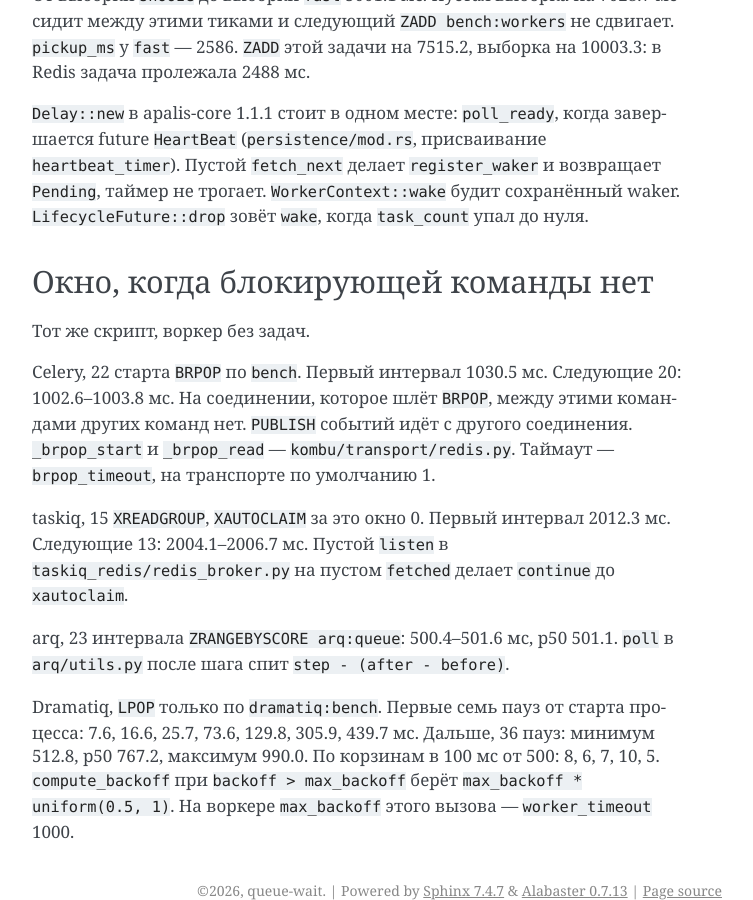
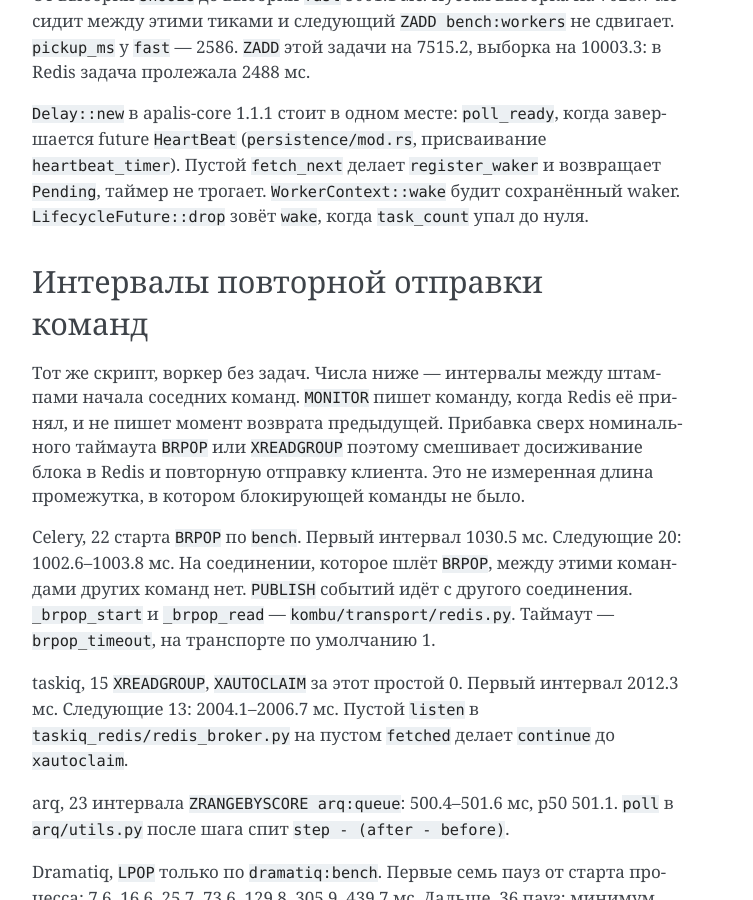
Before and after one commit to hewimetall/resurche_for_baground_tasks, a Sphinx documentation site: the page built from docs/reference/phase-series.md, in a window 1280 px wide and 900 px high, scrolled down 4874 px. Shown: the whole window, without its empty margins (388-1141 px from the left). Built offline with Sphinx 7.4.7, drawn with Linux system fonts in a browser that asks for light colours; some of the changed text lies outside the part shown.

Commit message:
Name the idle Redis intervals as re-issue gaps, not an uncovered window.
MONITOR stamps when a blocking command starts, not when the previous one returns, so the few milliseconds over the timeout mix Redis holding the block and the client sending the next command.

Co-authored-by: netromnik <hewimetall@users.noreply.github.com>

```diff
--- a/docs/reference/phase-series.md
+++ b/docs/reference/phase-series.md
@@ -128,13 +128,13 @@
 
 `Delay::new` в apalis-core 1.1.1 стоит в одном месте: `poll_ready`, когда завершается future `HeartBeat` (`persistence/mod.rs`, присваивание `heartbeat_timer`). Пустой `fetch_next` делает `register_waker` и возвращает `Pending`, таймер не трогает. `WorkerContext::wake` будит сохранённый waker. `LifecycleFuture::drop` зовёт `wake`, когда `task_count` упал до нуля.
 
-## Окно, когда блокирующей команды нет
+## Интервалы повторной отправки команд
 
-Тот же скрипт, воркер без задач.
+Тот же скрипт, воркер без задач. Числа ниже — интервалы между штампами начала соседних команд. `MONITOR` пишет команду, когда Redis её принял, и не пишет момент возврата предыдущей. Прибавка сверх номинального таймаута `BRPOP` или `XREADGROUP` поэтому смешивает досиживание блока в Redis и повторную отправку клиента. Это не измеренная длина промежутка, в котором блокирующей команды не было.
 
 Celery, 22 старта `BRPOP` по `bench`. Первый интервал 1030.5 мс. Следующие 20: 1002.6–1003.8 мс. На соединении, которое шлёт `BRPOP`, между этими командами других команд нет. `PUBLISH` событий идёт с другого соединения. `_brpop_start` и `_brpop_read` — `kombu/transport/redis.py`. Таймаут — `brpop_timeout`, на транспорте по умолчанию 1.
 
-taskiq, 15 `XREADGROUP`, `XAUTOCLAIM` за это окно 0. Первый интервал 2012.3 мс. Следующие 13: 2004.1–2006.7 мс. Пустой `listen` в `taskiq_redis/redis_broker.py` на пустом `fetched` делает `continue` до `xautoclaim`.
+taskiq, 15 `XREADGROUP`, `XAUTOCLAIM` за этот простой 0. Первый интервал 2012.3 мс. Следующие 13: 2004.1–2006.7 мс. Пустой `listen` в `taskiq_redis/redis_broker.py` на пустом `fetched` делает `continue` до `xautoclaim`.
 
 arq, 23 интервала `ZRANGEBYSCORE arq:queue`: 500.4–501.6 мс, p50 501.1. `poll` в `arq/utils.py` после шага спит `step - (after - before)`.
 
```
Also changed, not shown: docs/explanation/phase-series.md (+1 -1 lines), 1 other file.
